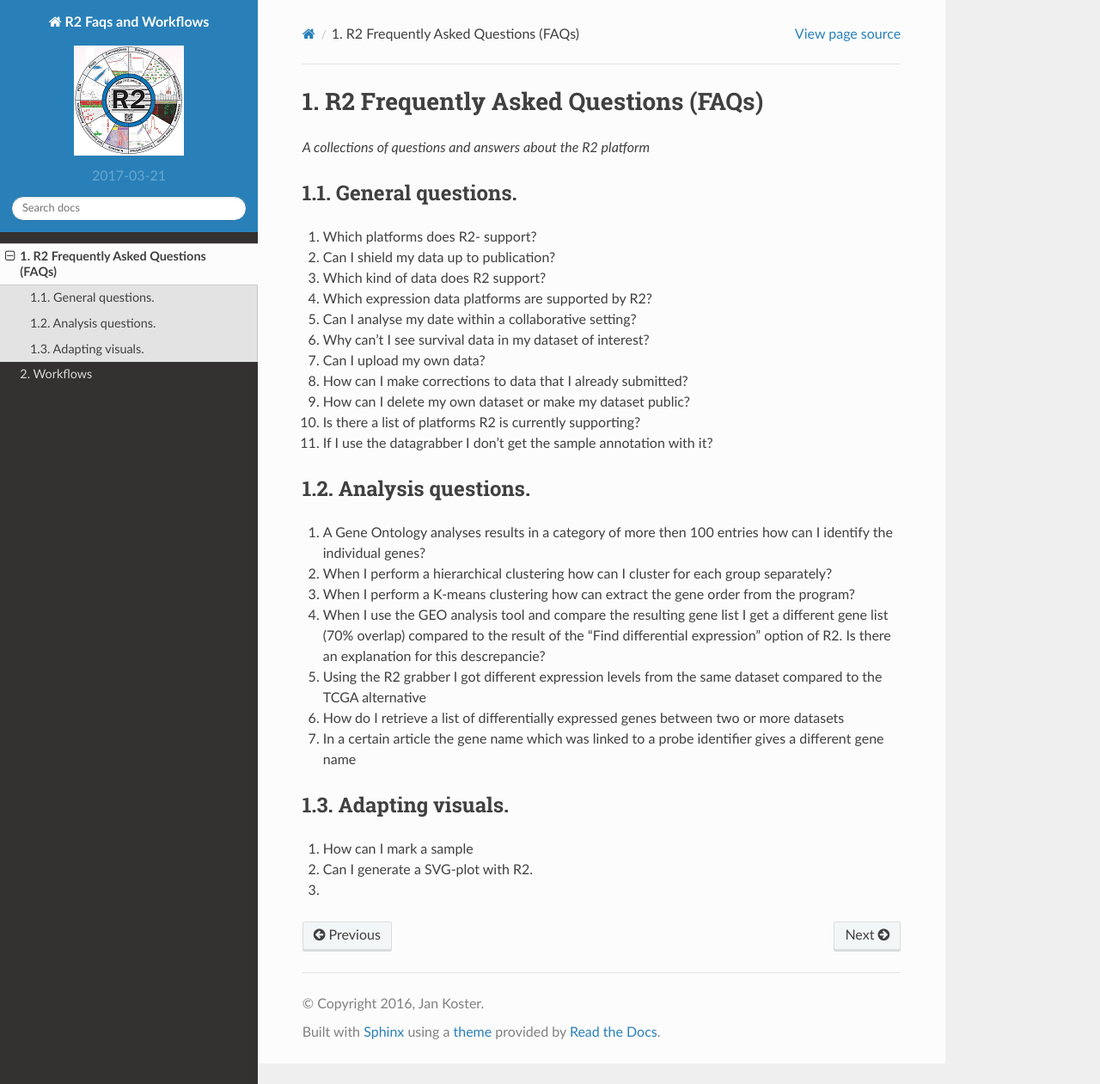
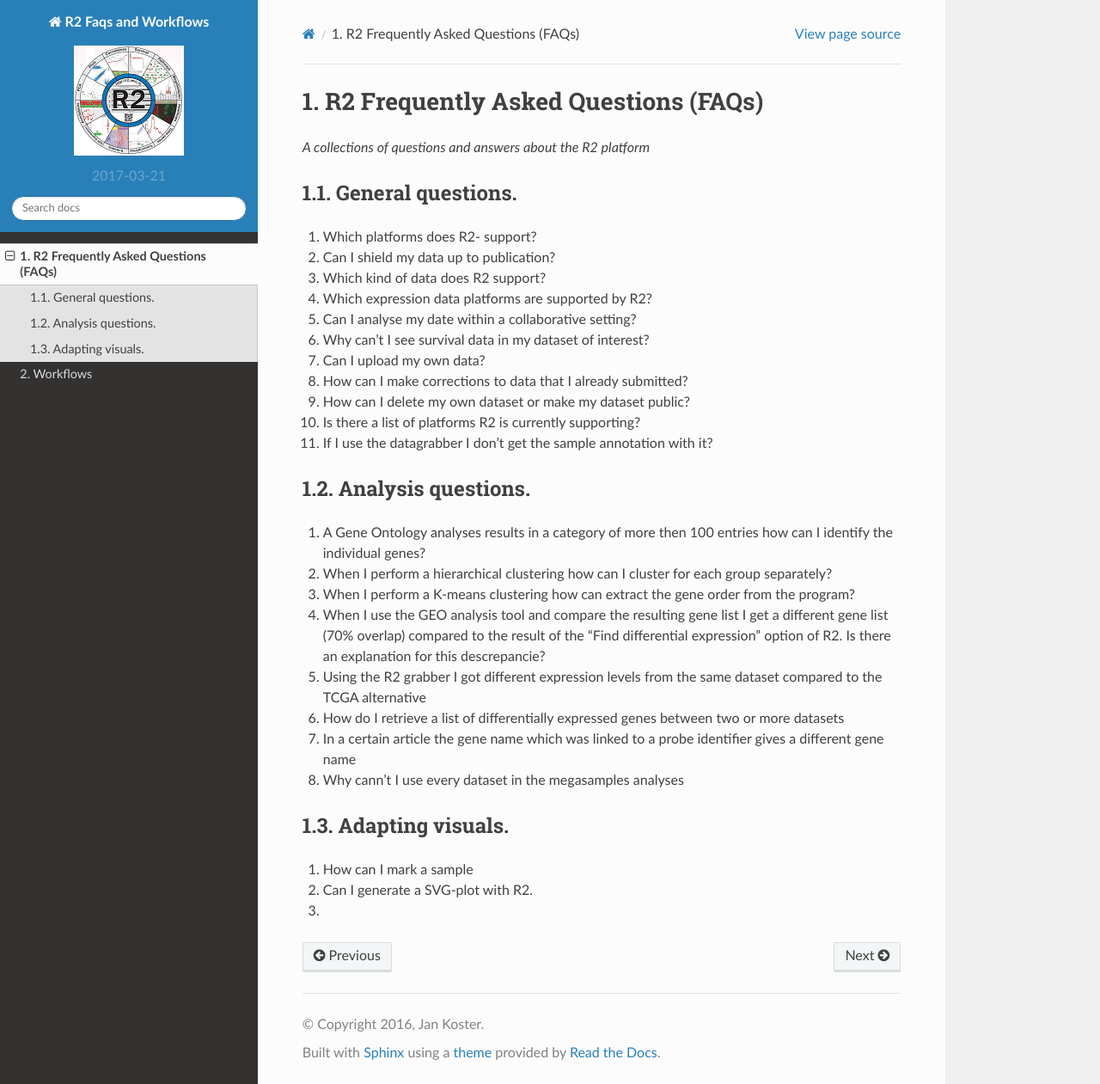
Before and after one commit to antronerds/r2-faqs-workflows, a Sphinx documentation site: the page built from docs/Faqs.md, in a window 1280 px wide and 1261 px high. Shown: the whole window at 86% size. Built offline with Sphinx 7.4.7 and the Read the Docs theme 2.0.0, drawn with Linux system fonts in a browser that asks for light colours.

Commit message:
Update Faqs.md

```diff
--- a/docs/Faqs.md
+++ b/docs/Faqs.md
@@ -35,6 +35,7 @@
 5. Using the  R2 grabber I got different expression levels from the same dataset compared to the TCGA alternative
 6. How do I retrieve a list of differentially expressed genes between two or more datasets
 7. In a certain article the gene name which was linked to a probe identifier gives a different gene name
+8. Why cann't I use every dataset in the megasamples analyses
 
 
 Adapting visuals.
```
